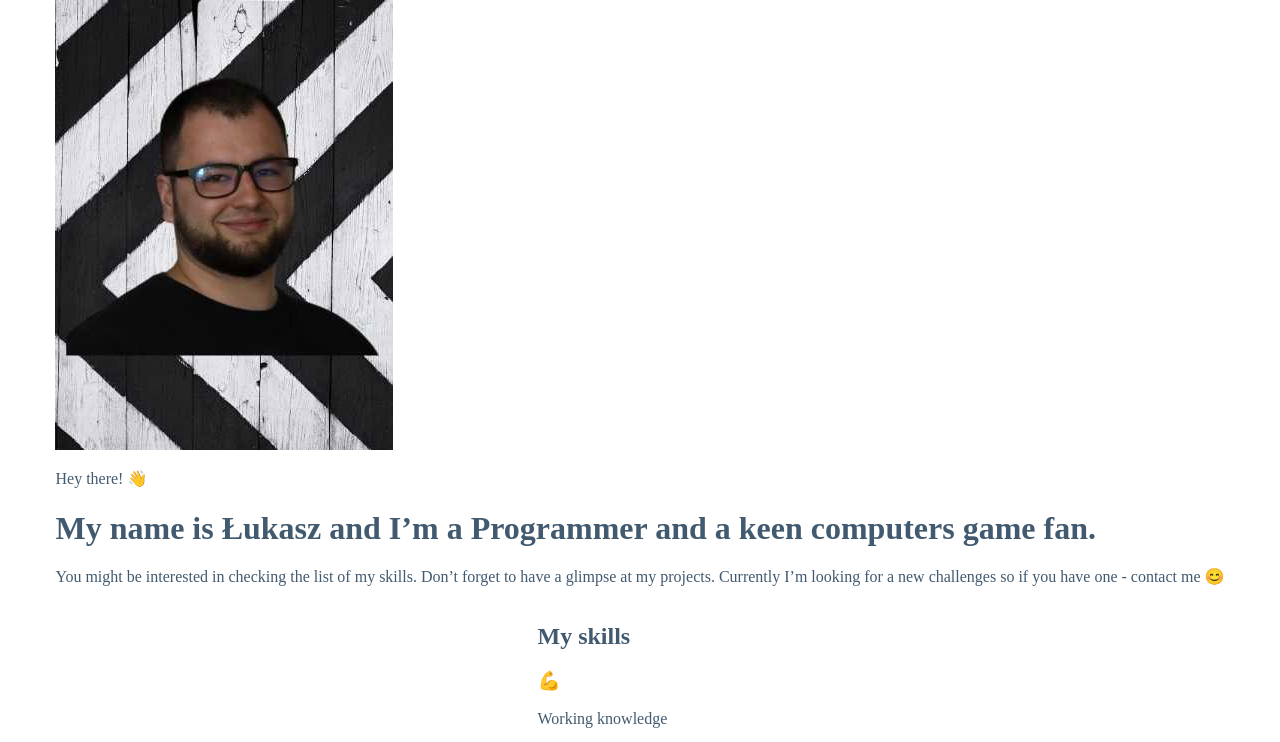
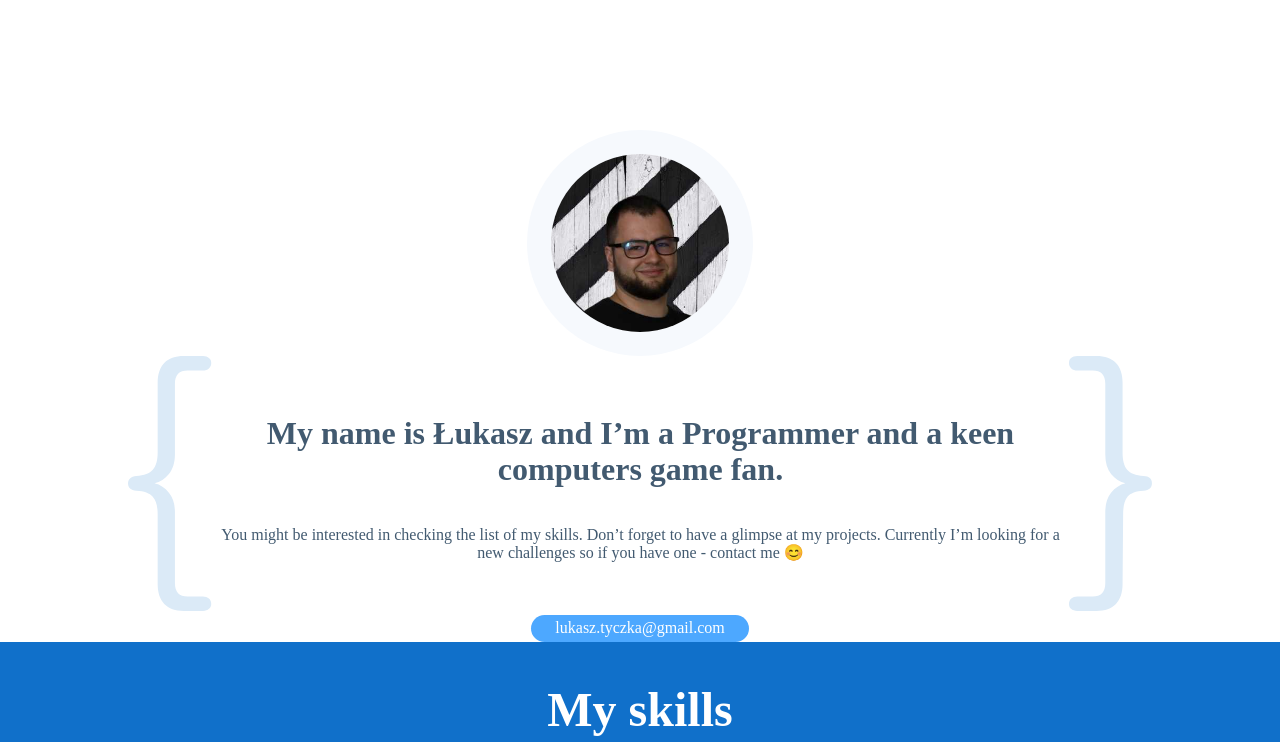
Before and after one commit to lukaszTyczka/lukaszTyczka.github.io, a website built with webpack: page src/pages/index.html in a window 1280 px wide. Shown: the top 742 px of the page. Built offline with nearby package versions, Linux system fonts and the light colour scheme.

Commit message:
header styling, adding some content

```diff
--- a/src/pages/index.html
+++ b/src/pages/index.html
@@ -67,16 +67,23 @@
 </head>
 <body>
   <header class="header">
-    <img src="../assets/img/zdjecieProfilowe.jpg" alt="Profile photo" class="header__hero-img">
+    <img class="header__hero-img" src="../assets/img/zdjecieProfilowe.jpg" alt="Profile photo">
     <p class="header__hello-cloud">Hey there! 👋</p>
-    <h1 class="header__title">My name is Łukasz and I’m a <span class="textBlue">Programmer</span> and
-      a keen computers game fan.</h1>
-    <p class="header__content">You might be interested in checking the list of my skills. Don’t forget to have a glimpse
-      at my projects. Currently I’m looking for a new challenges so if you have one - contact me 😊</p>
+    <div class="header__brace-container">
+
+      <div class="header__content">
+        <h1 class="header__title">My name is Łukasz and I’m a <span class="textBlue">Programmer</span> and
+          a keen computers game fan.</h1>
+        <p class="header__describe">You might be interested in checking the list of my skills. Don’t forget to have a
+          glimpse
+          at my projects. Currently I’m looking for a new challenges so if you have one - contact me 😊</p>
+      </div>
+    </div>
+    <a class="mail-button" href="mailto:lukasz.tyczka@gmail.com">lukasz.tyczka@gmail.com</a>
   </header>
-  <main>
+  <main class="main">
     <section class="skill">
-      <h2 class="skill_title">My skills</h2>
+      <h2 class="skill__title">My skills</h2>
       <article class="skill-section">
         <h3 class="skill-section__title">💪</h3>
         <p class="skill-section__subtitle">Working knowledge</p>
@@ -121,12 +128,32 @@
       </article>
     </section>
     <section class="projects">
-
+      <h2 class="projects_title">Recent projects</h2>
+      <p class="projects_describe">I started my frontend developer path in 2020. Since then, I’ve built some projects.
+        Here’s the list of the things I’ve done so far.</h2>
+      <div class="projects_container">
+        <article class="project">
+          <p class="project__tag">project:</p>
+          <p class="project__name">Project 1</p>
+          <p class="project__tag">description:</p>
+          <p class="project__description">Description project</p>
+          <p class="project__tag">demo:</p>
+          <p class="project__demo-link">&lt;see here&gt;</p>
+          <p class="project__tag">github:</p>
+          <p class="project__demo-link">&lt;source code&gt;</p>
+        </article>
+      </div>
     </section>
   </main>
   <footer class="footer">
-
+    <h2 class="footer__title">Contact me</h2>
+    <p class="footer__description">I’m open for new opportunities. If you have one for me we should talk!</p>
+    <div class="social_links">
+      <img src="../assets/img/svg/gitHub.svg" alt="Github icon">
+      <img src="../assets/img/svg/vector.svg" alt="Github icon">
+      <img src="../assets/img/svg/FB.svg" alt="Github icon">
+    </div>
+    <a class="mail-button" href="mailto:lukasz.tyczka@gmail.com">lukasz.tyczka@gmail.com</a>
   </footer>
-
 </body>
 </html>
--- a/src/scss/main.scss
+++ b/src/scss/main.scss
@@ -2,6 +2,9 @@
 
 @import '_variables';
 @import 'modules/header.scss';
+@import 'modules/skill.scss';
+@import 'modules/projects.scss';
+@import 'modules/footer.scss';
 
 body {
     background: $white;
@@ -11,3 +14,15 @@ body {
     justify-content: center;
     align-items: center;
 }
+
+.mail-button {
+    color: $white;
+    background: $textLink;
+    border-radius: 64px;
+    padding: 4px 24px;
+    text-decoration: none;
+}
+
+.main {
+    width: 100%;
+}
--- a/src/scss/modules/header.scss
+++ b/src/scss/modules/header.scss
@@ -0,0 +1,38 @@
+.header {
+    display: flex;
+    flex-direction: column;
+    justify-content: center;
+    align-items: center;
+    &__hero-img {
+        border-radius: 50%;
+        width: 178px;
+        height: 178px;
+        border: 24px solid #f6f9fd;
+        object-fit: cover;
+        object-position: 0 0;
+        margin-top: 130px;
+    }
+    &__brace-container {
+        display: flex;
+        width: 80%;
+        &::before {
+            content: url('../assets/img/svg/brace.svg');
+        }
+        &::after {
+            content: url('../assets/img/svg/brace_right.svg');
+        }
+    }
+    &__content {
+        display: flex;
+        flex-direction: column;
+        justify-content: center;
+        align-items: center;
+        text-align: center;
+    }
+    &__title {
+        display: block;
+    }
+    &__hello-cloud {
+        display: none;
+    }
+}
--- a/src/scss/modules/skill.scss
+++ b/src/scss/modules/skill.scss
@@ -0,0 +1,14 @@
+.skill {
+    background: $blue;
+    width: 100%;
+    display: flex;
+    flex-direction: column;
+    justify-content: center;
+    align-items: center;
+    color: $white;
+    &__title {
+        font-size: 48px;
+    }
+    &-section {
+    }
+}
```
